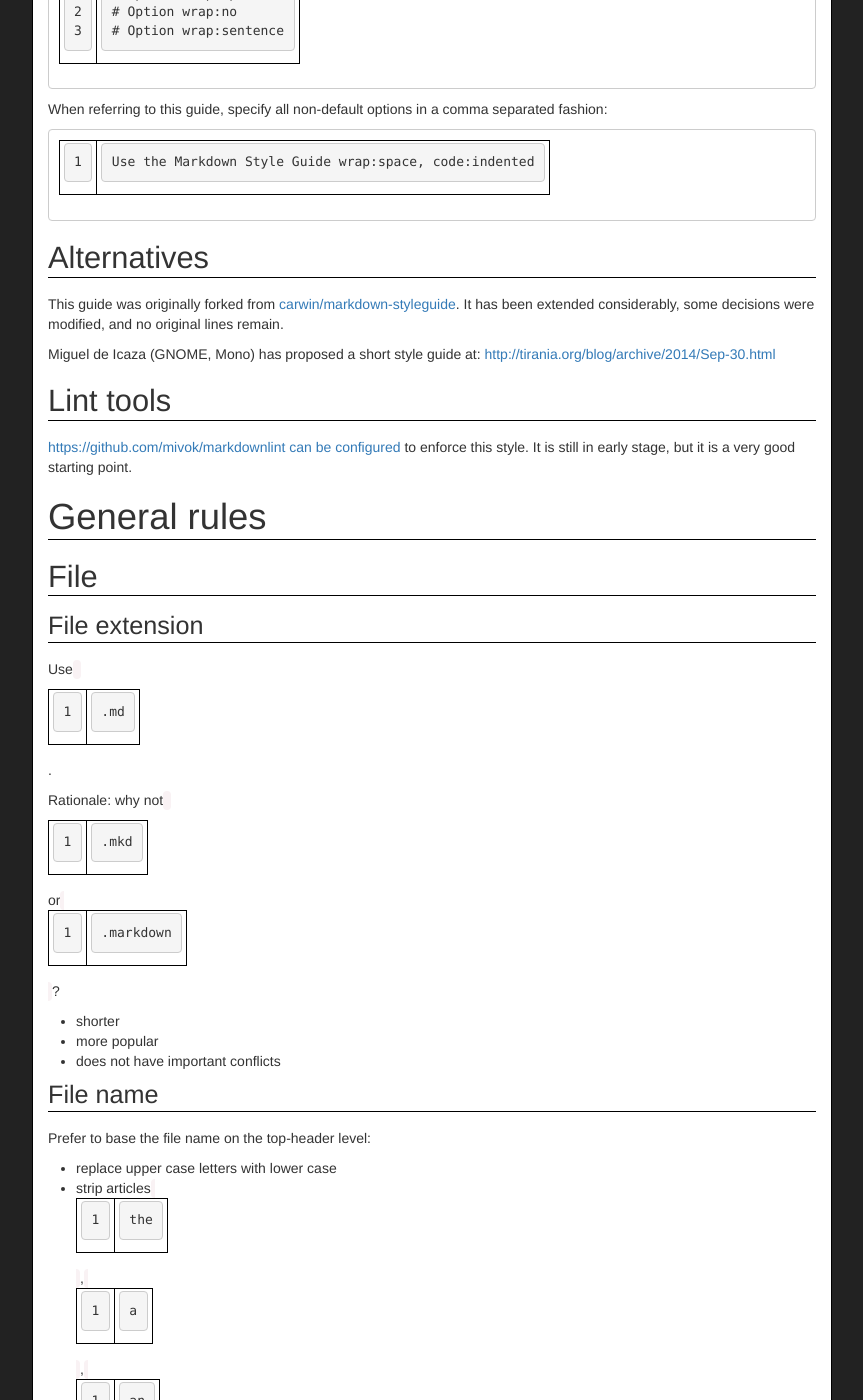
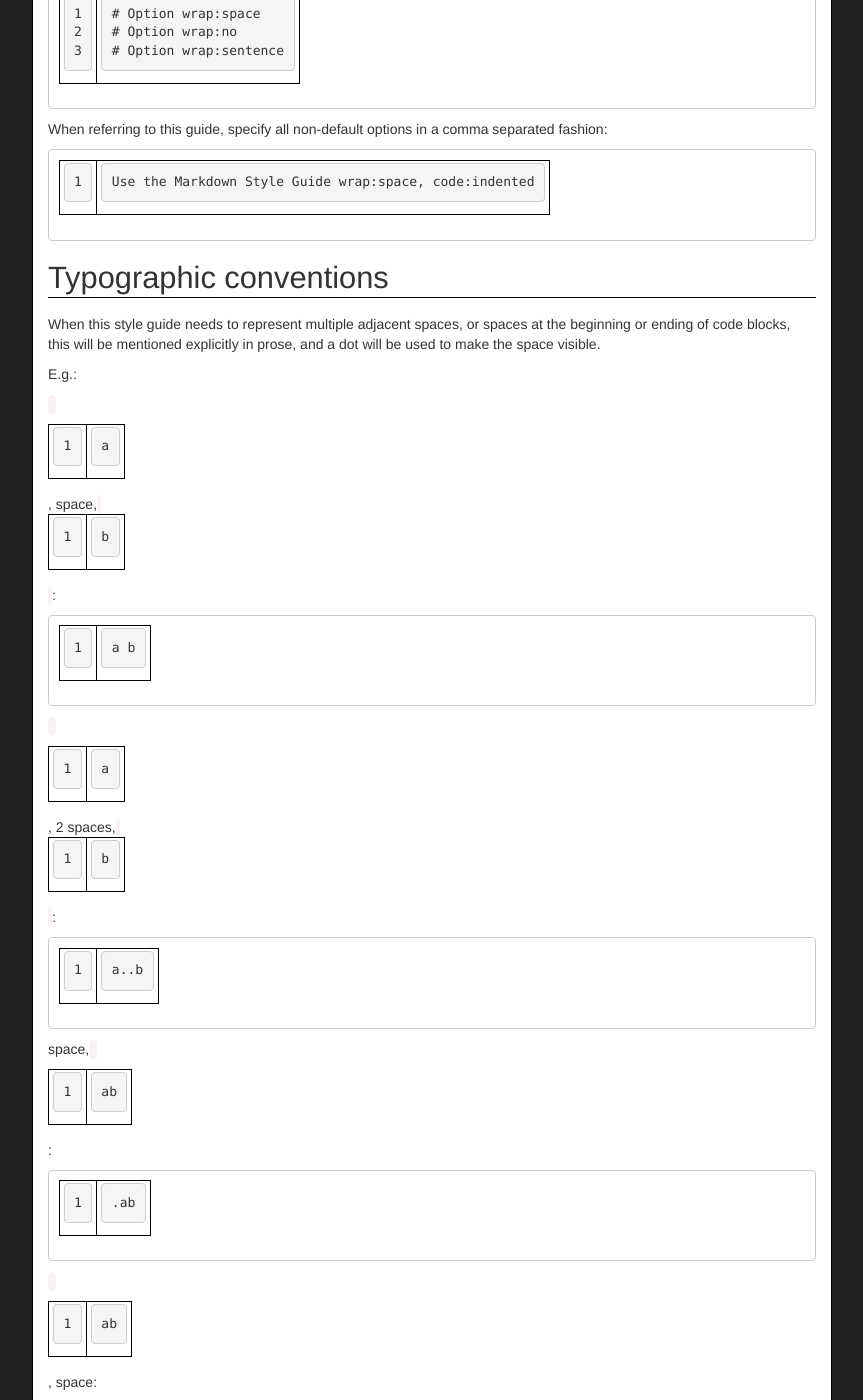
Before and after one commit to cirosantilli/markdown-style-guide, a Jekyll site: the page built from index.md, in a window 1280 px wide and 1400 px high, scrolled down 2970 px. Shown: the whole window, without its empty margins (208-1071 px from the left). Built offline with Jekyll 4.4.1, drawn with Linux system fonts in a browser that asks for light colours; nearby versions of some CDN libraries; some of the changed text lies outside the part shown.

Commit message:
Space by period typographic convention

```diff
--- a/index.md
+++ b/index.md
@@ -83,6 +83,30 @@ and for each alternative create a header:
 When referring to this guide, specify all non-default options in a comma separated fashion:
 
     Use the Markdown Style Guide wrap:space, code:indented
+
+### Typographic conventions
+
+When this style guide needs to represent multiple adjacent spaces,
+or spaces at the beginning or ending of code blocks, this will be mentioned
+explicitly in prose, and a dot will be used to make the space visible.
+
+E.g.:
+
+`a`, space, `b`:
+
+    a b
+
+`a`, 2 spaces, `b`:
+
+    a..b
+
+space, `ab`:
+
+    .ab
+
+`ab`, space:
+
+    ab.
 
 ### Alternatives
 
```
Also changed, not shown: other parts of index.md (+12 -2 lines).
